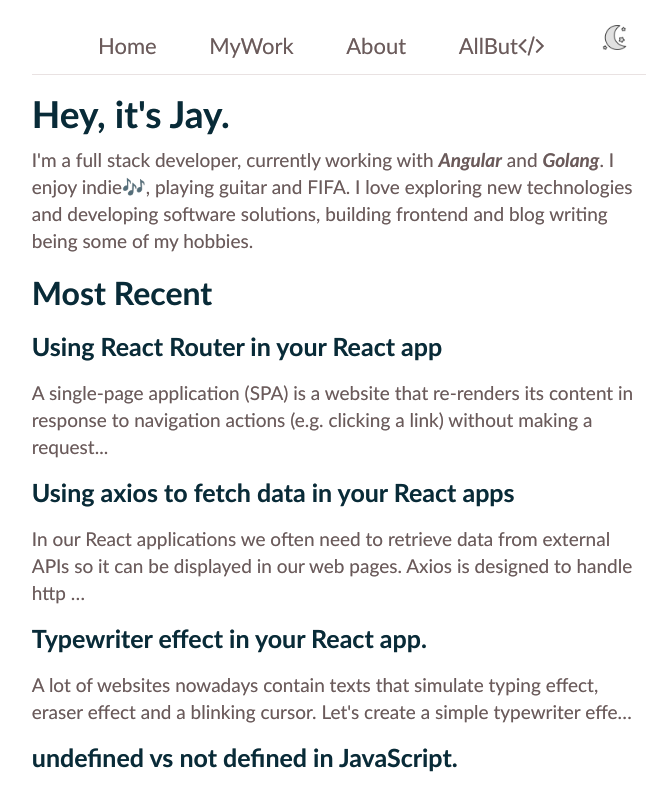
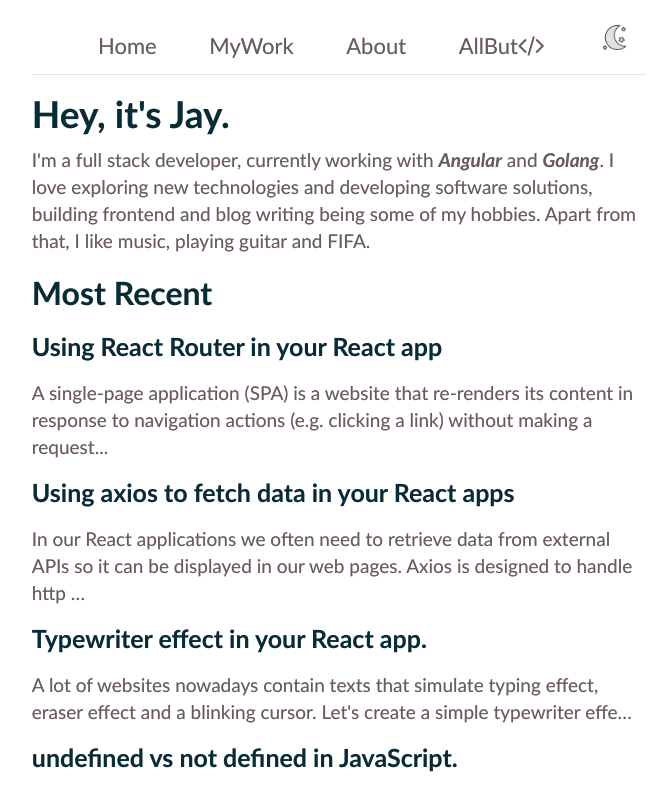
Before and after one commit to JAYKALIA007/my_blog, a React (Create React App) app: page / in a window 1280 px wide. Shown: the top 795 px of the page, without its empty margins (301-967 px from the left). Built offline with nearby package versions, Linux system fonts and the light colour scheme.

Commit message:
update about

```diff
--- a/src/Home.js
+++ b/src/Home.js
@@ -30,8 +30,8 @@ class Home extends Component {
             <strong>
               <em>Golang</em>
             </strong>.{" "}
-            I enjoy indie🎶, playing guitar and FIFA. I love exploring new
-            technologies and developing software solutions, building frontend and blog writing being some of my hobbies.
+            I love exploring new technologies and developing software solutions, building frontend and blog writing being some of my hobbies.
+            Apart from that, I like music, playing guitar and FIFA.
           </p>
         </div>
         <div className="recent-work">
```
